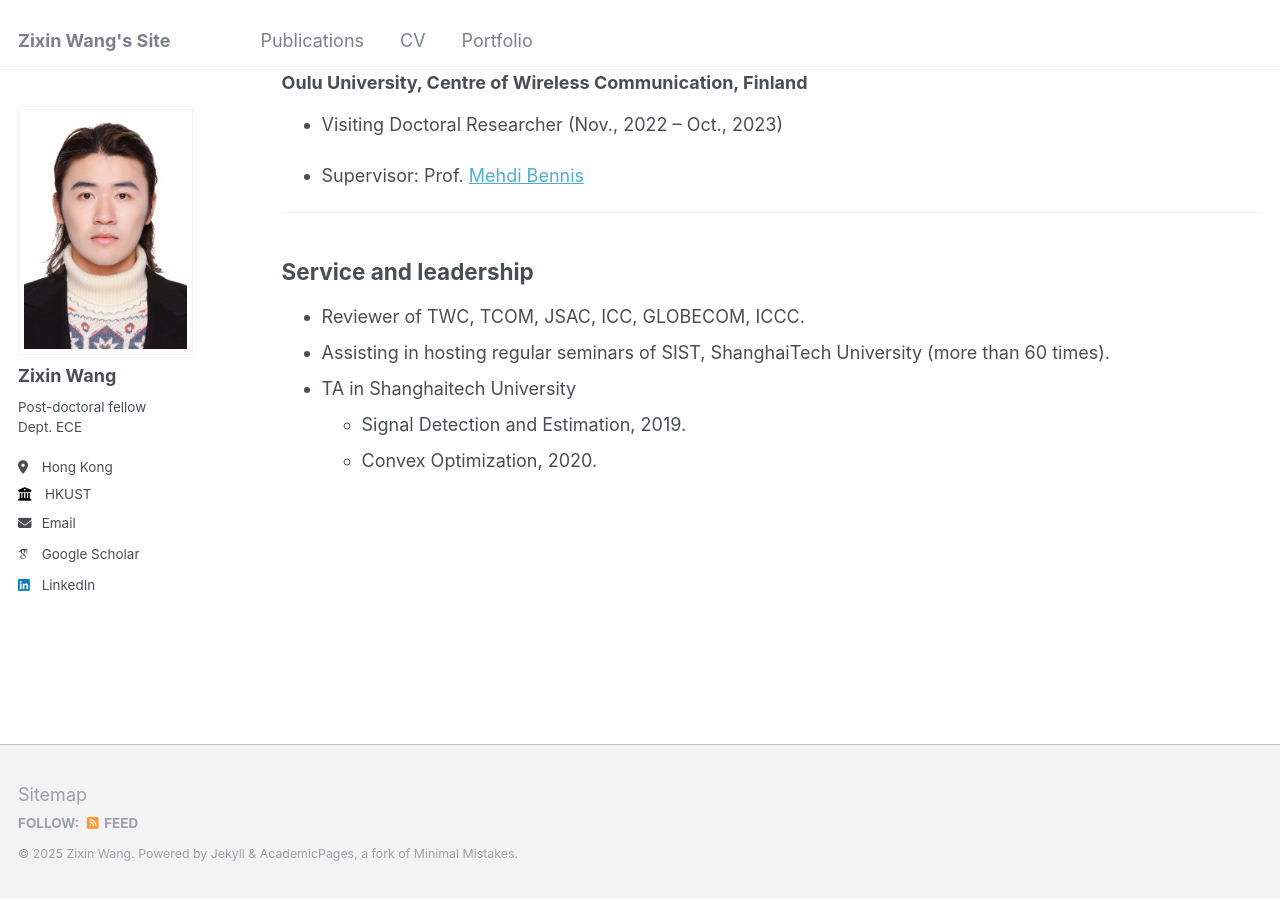
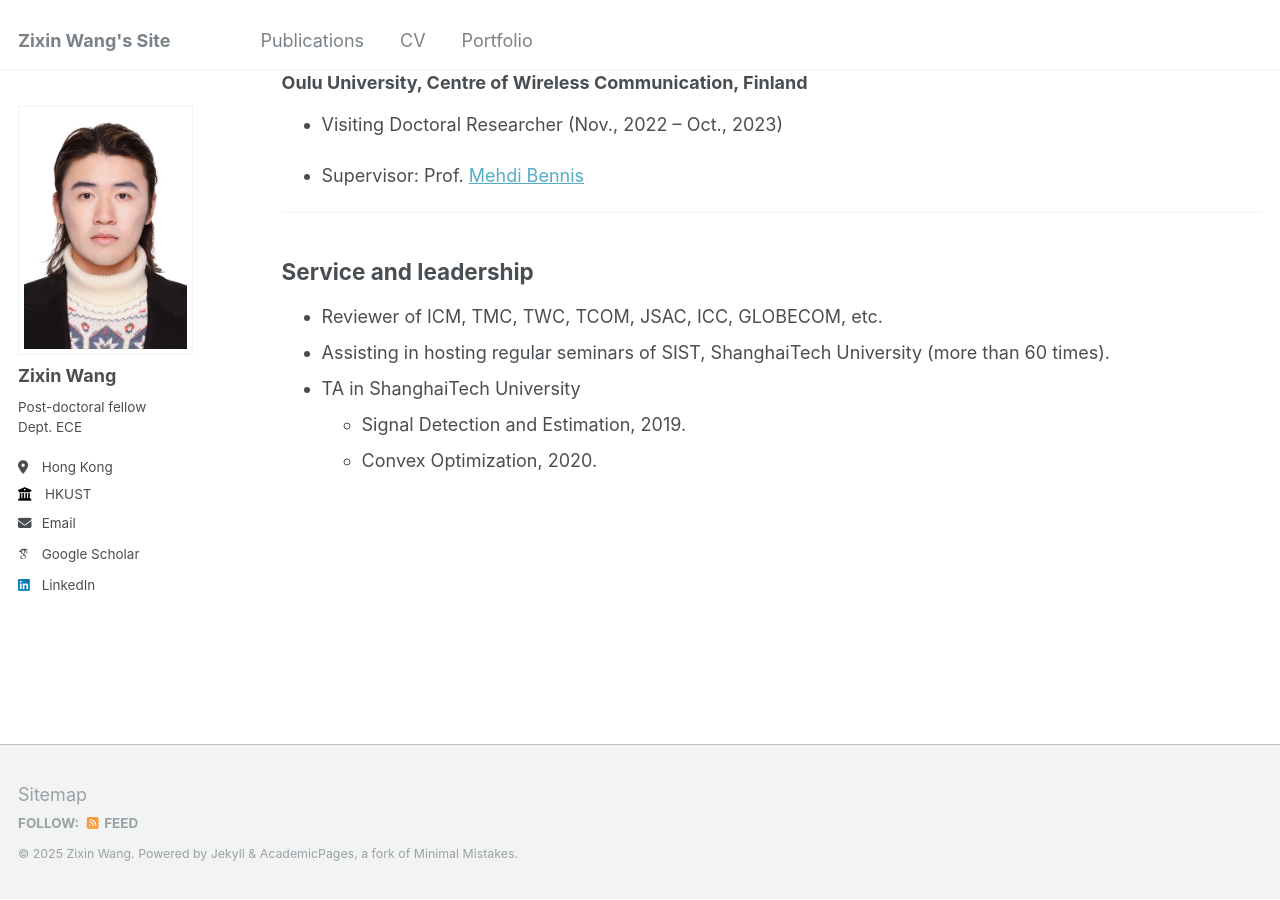
Before and after one commit to eewangzx/eewangzx.github.io, a Jekyll site: the page built from _pages/cv.md, in a window 1280 px wide and 900 px high, scrolled down 670 px. Built offline with Jekyll 4.4.1, drawn with Linux system fonts in a browser that asks for light colours; some web fonts are replaced.

Commit message:
Update cv.md

```diff
--- a/_pages/cv.md
+++ b/_pages/cv.md
@@ -65,8 +65,8 @@ redirect_from:
 
 ## Service and leadership
 
-- Reviewer of TWC, TCOM, JSAC, ICC, GLOBECOM, ICCC.
+- Reviewer of ICM, TMC, TWC, TCOM, JSAC, ICC, GLOBECOM, etc.
 - Assisting in hosting regular seminars of SIST, ShanghaiTech University (more than 60 times).
-- TA in Shanghaitech University
+- TA in ShanghaiTech University
   - Signal Detection and Estimation, 2019.
   - Convex Optimization, 2020.
```
